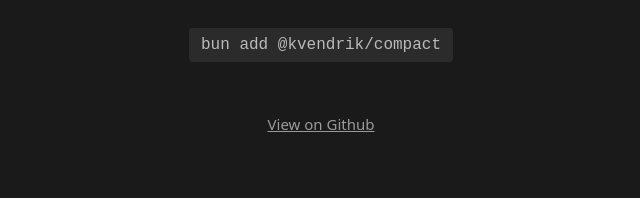
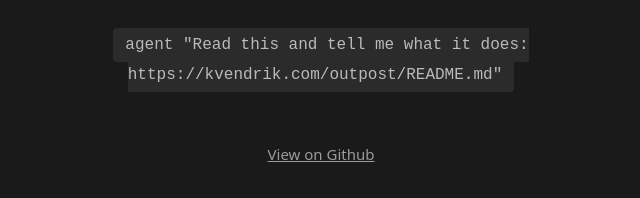
Before and after one commit to kvendrik/backoffice, a website: page index.html in a window 1280 px wide. Shown: the part 418-616 px from the top of the page, without its empty margins (319-959 px from the left). Drawn offline with Linux system fonts and the light colour scheme.

Commit message:
fixes readme

```diff
--- a/index.html
+++ b/index.html
@@ -77,11 +77,11 @@
       <h1>Outpost</h1>
       <p>Give any AI assistant a remote shell to use any CLI without restrictions.</p>
       <p>
-        <code>bun add @kvendrik/compact</code>
+        <code
+          >agent "Read this and tell me what it does: https://kvendrik.com/outpost/README.md"</code
+        >
       </p>
-      <a class="button" href="https://github.com/kvendrik/greg/blob/main/agent/context/"
-        >View on Github</a
-      >
+      <a class="button" href="https://github.com/kvendrik/outpost">View on Github</a>
     </main>
   </body>
 </html>
```
